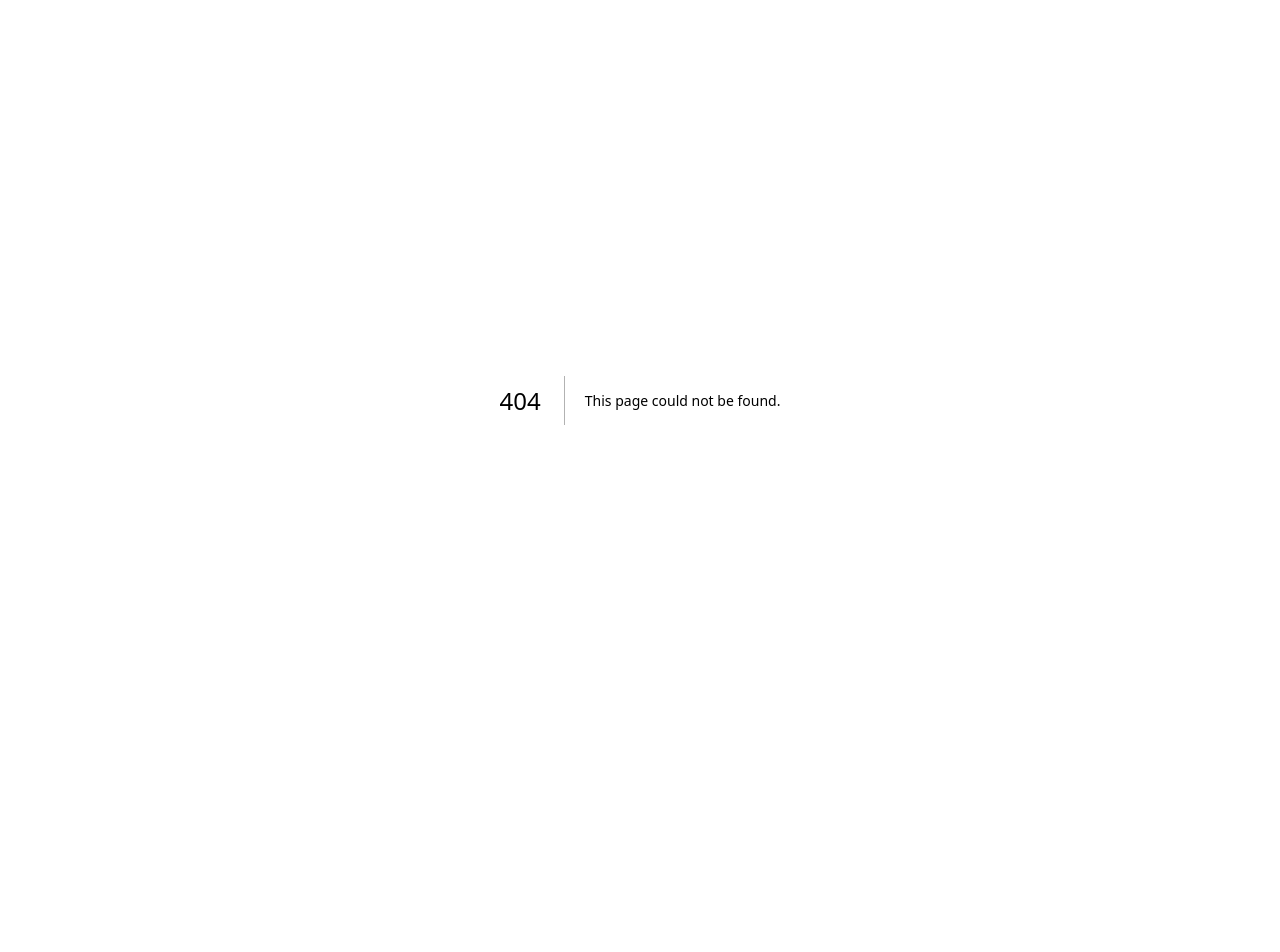
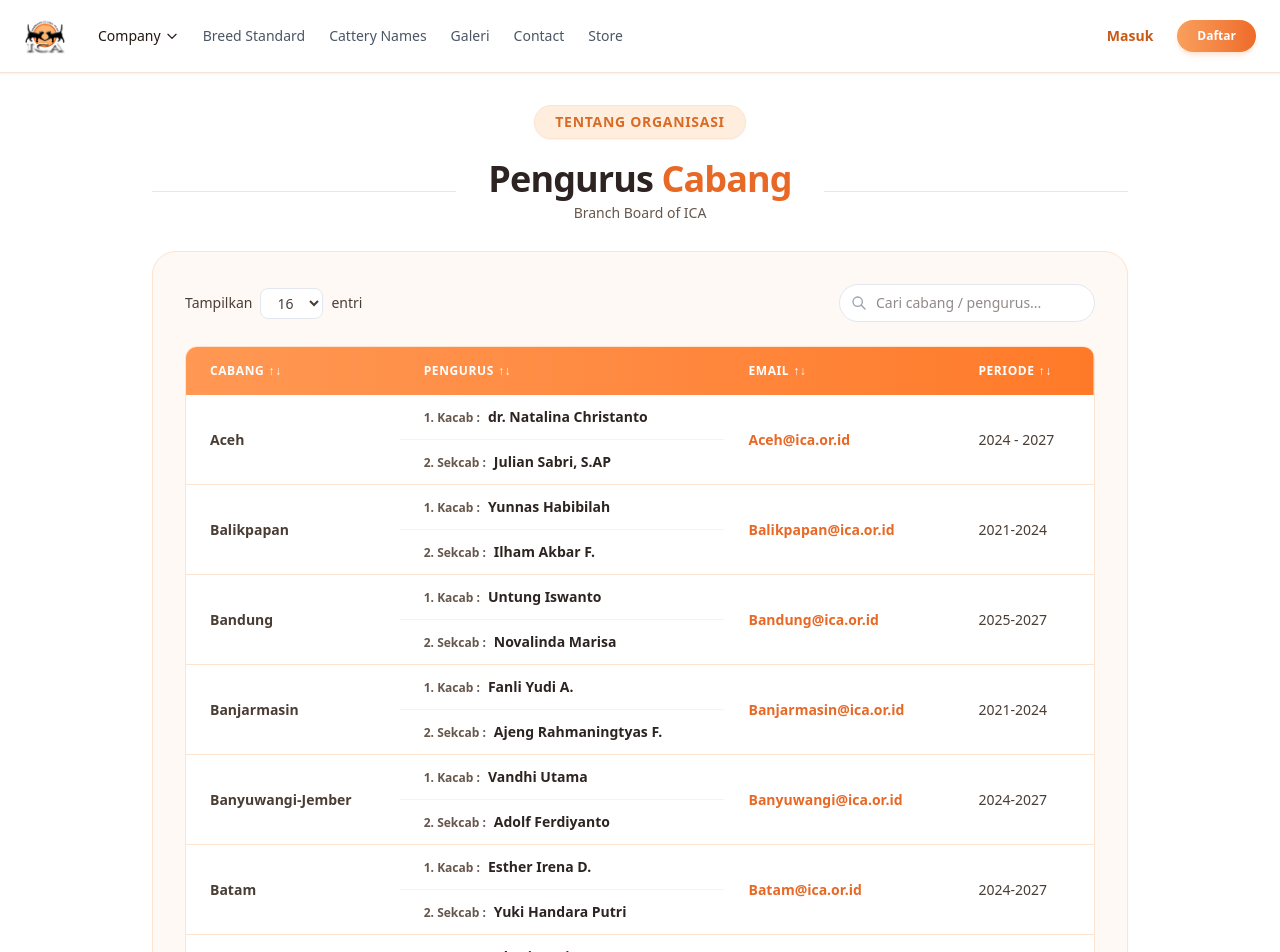
Before and after one commit to Riwriw-pnya/ica, a Next.js app: page /organisasi/cabang in a window 1280 px wide. Before the commit this address had no page. Shown: the top 952 px of the page. Before the commit the page ends 800 px from the top, so only its background shows below. Built offline with nearby package versions, Linux system fonts and the light colour scheme.

Commit message:
Cabang ICA

```diff
--- a/app/landing-page/components/Navbar.tsx
+++ b/app/landing-page/components/Navbar.tsx
@@ -88,7 +88,7 @@ export default function Navbar() {
                           <Link href="/organisasi/profil" className="block px-4 py-2 text-xs text-[#4A3D34] hover:bg-[#FFF6EC] hover:text-[#C85A17]">Profil & Sejarah</Link>
                           <Link href="/organisasi/pengawas" className="block px-4 py-2 text-xs text-[#4A3D34] hover:bg-[#FFF6EC] hover:text-[#C85A17]">Dewan Pengawas</Link>
                           <Link href="/organisasi/pusat" className="block px-4 py-2 text-xs text-[#4A3D34] hover:bg-[#FFF6EC] hover:text-[#C85A17]">Pengurus Pusat</Link>
-                          <Link href="#" className="block px-4 py-2 text-xs text-[#4A3D34] hover:bg-[#FFF6EC] hover:text-[#C85A17]">Cabang ICA</Link>
+                          <Link href="/organisasi/cabang" className="block px-4 py-2 text-xs text-[#4A3D34] hover:bg-[#FFF6EC] hover:text-[#C85A17]">Cabang ICA</Link>
                           <Link href="#" className="block px-4 py-2 text-xs text-[#4A3D34] hover:bg-[#FFF6EC] hover:text-[#C85A17]">Daftar Juri</Link>
                           <Link href="#" className="block px-4 py-2 text-xs text-[#4A3D34] hover:bg-[#FFF6EC] hover:text-[#C85A17]">Bank Info</Link>
                           <Link href="#" className="block px-4 py-2 text-xs text-[#4A3D34] hover:bg-[#FFF6EC] hover:text-[#C85A17]">Mail Hosting</Link>
--- /dev/null
+++ b/app/organisasi/cabang/page.tsx
@@ -0,0 +1,259 @@
+import Navbar from "@/app/landing-page/components/Navbar";
+import Footer from "@/app/landing-page/components/Footer";
+
+export default function PengurusCabangPage() {
+  const pengurusCabang = [
+    {
+      cabang: "Aceh",
+      kacab: "dr. Natalina Christanto",
+      sekcab: "Julian Sabri, S.AP",
+      email: "Aceh@ica.or.id",
+      periode: "2024 - 2027",
+    },
+    {
+      cabang: "Balikpapan",
+      kacab: "Yunnas Habibilah",
+      sekcab: "Ilham Akbar F.",
+      email: "Balikpapan@ica.or.id",
+      periode: "2021-2024",
+    },
+    {
+      cabang: "Bandung",
+      kacab: "Untung Iswanto",
+      sekcab: "Novalinda Marisa",
+      email: "Bandung@ica.or.id",
+      periode: "2025-2027",
+    },
+    {
+      cabang: "Banjarmasin",
+      kacab: "Fanli Yudi A.",
+      sekcab: "Ajeng Rahmaningtyas F.",
+      email: "Banjarmasin@ica.or.id",
+      periode: "2021-2024",
+    },
+    {
+      cabang: "Banyuwangi-Jember",
+      kacab: "Vandhi Utama",
+      sekcab: "Adolf Ferdiyanto",
+      email: "Banyuwangi@ica.or.id",
+      periode: "2024-2027",
+    },
+    {
+      cabang: "Batam",
+      kacab: "Esther Irena D.",
+      sekcab: "Yuki Handara Putri",
+      email: "Batam@ica.or.id",
+      periode: "2024-2027",
+    },
+    {
+      cabang: "Cirebon",
+      kacab: "Tohari Patrio N.",
+      sekcab: "Ema Mariasari",
+      email: "Cirebon@ica.or.id",
+      periode: "2024-2027",
+    },
+    {
+      cabang: "Denpasar",
+      kacab: "Drh. Reny Septyawati",
+      sekcab: "Ciptaning Probo Sukanti",
+      email: "Denpasar@ica.or.id",
+      periode: "2024-2027",
+    },
+    {
+      cabang: "Dumai",
+      kacab: "Fadhli Arifin",
+      sekcab: "Ecy Novemirata",
+      email: "Dumai@ica.or.id",
+      periode: "2022 - 2025",
+    },
+    {
+      cabang: "Gresik",
+      kacab: "Muhammad Farikhin",
+      sekcab: "Ina Fardiyahti, SE",
+      email: "Gresik@ica.or.id",
+      periode: "2024-2027",
+    },
+    {
+      cabang: "Jakarta",
+      kacab: "Yasier Anwar",
+      sekcab: "Nurina Hapsari",
+      email: "Jakarta@ica.or.id",
+      periode: "2022 - 2025",
+    },
+    {
+      cabang: "Jambi",
+      kacab: "Dindo Ariyando",
+      sekcab: "Ratih Wulandari",
+      email: "Jambi@ica.or.id",
+      periode: "2024-2027",
+    },
+    {
+      cabang: "Jogja",
+      kacab: "Helga Triasfida",
+      sekcab: "Hendra Dwi Saputra",
+      email: "Jogja@ica.or.id",
+      periode: "2024-2027",
+    },
+    {
+      cabang: "Lampung",
+      kacab: "Wawan Marlando, SH",
+      sekcab: "Asyifa Adinda Putri",
+      email: "Lampung@ica.or.id",
+      periode: "2023-2026",
+    },
+    {
+      cabang: "Makassar",
+      kacab: "Muh. Farihin Said",
+      sekcab: "Nurul Azizah A. Sunnari",
+      email: "makasar@ica.or.id",
+      periode: "2024-2027",
+    },
+    {
+      cabang: "Malang",
+      kacab: "Whysnu Priyohadi W.",
+      sekcab: "Wahyudi Nurul A.",
+      email: "Malang@ica.or.id",
+      periode: "2024-2027",
+    },
+  ];
+
+  return (
+    <div className="min-h-screen bg-white text-[#231812] font-sans flex flex-col justify-between">
+      <Navbar />
+
+      <main className="space-y-5 pb-24 pt-8">
+
+        {/* Badge Tentang Organisasi */}
+        <section className="max-w-6xl mx-auto px-7 text-center">
+          <span className="inline-block px-5 py-1.5 rounded-full bg-[#FFEEDD] border border-[#FDE4D0] text-[#D96B27] font-bold text-xs md:text-sm tracking-wider uppercase shadow-xs">
+            Tentang Organisasi
+          </span>
+        </section>
+
+        {/* Section Title: Pengurus Cabang */}
+        <section className="max-w-5xl mx-auto px-6">
+          <div className="flex items-center gap-4 sm:gap-8 justify-center">
+            <div className="flex-1 h-[1px] bg-[#E2E8F0]"></div>
+            <div className="text-center space-y-1">
+              <h2 className="text-2xl sm:text-4xl font-black tracking-tight">
+                <span className="text-[#2D2421]">Pengurus</span> <span className="text-[#E86826]">Cabang</span>
+              </h2>
+              <p className="text-xs sm:text-sm text-[#66564B] font-medium">
+                Branch Board of ICA
+              </p>
+            </div>
+            <div className="flex-1 h-[1px] bg-[#E2E8F0]"></div>
+          </div>
+        </section>
+
+        {/* Tabel Pengurus Cabang */}
+        <section className="max-w-5xl mx-auto px-6 pt-2">
+          <div className="bg-[#FFF9F5] border border-[#FDE4D0] rounded-3xl p-6 md:p-8 space-y-6 shadow-xs">
+
+            <div className="flex flex-col sm:flex-row justify-between items-start sm:items-center gap-4">
+              <div className="flex items-center gap-2 text-sm text-[#4A3D34]">
+                <span>Tampilkan</span>
+                <select className="border border-[#E2E8F0] rounded-lg px-3 py-1 bg-white focus:outline-none focus:border-[#E86826]">
+                  <option value={16}>16</option>
+                  <option value={25}>25</option>
+                  <option value={50}>50</option>
+                </select>
+                <span>entri</span>
+              </div>
+
+              <div className="relative w-full sm:w-64">
+                <input
+                  type="text"
+                  placeholder="Cari cabang / pengurus..."
+                  className="w-full bg-white border border-[#E2E8F0] rounded-full pl-9 pr-4 py-2 text-xs md:text-sm focus:outline-none focus:border-[#E86826]"
+                />
+                <svg xmlns="http://www.w3.org/2000/svg" className="w-4 h-4 text-gray-400 absolute left-3 top-1/2 -translate-y-1/2" fill="none" viewBox="0 0 24 24" stroke="currentColor">
+                  <path strokeLinecap="round" strokeLinejoin="round" strokeWidth={2} d="M21 21l-6-6m2-5a7 7 0 11-14 0 7 7 0 0114 0z" />
+                </svg>
+              </div>
+            </div>
+
+            <div className="overflow-x-auto rounded-xl border border-[#FDE4D0] bg-white">
+              <table className="w-full text-left text-sm">
+                <thead className="bg-gradient-to-r from-[#FF9853] to-[#FF7A28] text-white font-bold text-xs uppercase tracking-wider">
+                  <tr>
+                    <th className="py-4 px-6">
+                      <div className="flex items-center gap-1 cursor-pointer">
+                        Cabang <span>↑↓</span>
+                      </div>
+                    </th>
+                    <th className="py-4 px-6">
+                      <div className="flex items-center gap-1 cursor-pointer">
+                        Pengurus <span>↑↓</span>
+                      </div>
+                    </th>
+                    <th className="py-4 px-6">
+                      <div className="flex items-center gap-1 cursor-pointer">
+                        Email <span>↑↓</span>
+                      </div>
+                    </th>
+                    <th className="py-4 px-6">
+                      <div className="flex items-center gap-1 cursor-pointer">
+                        Periode <span>↑↓</span>
+                      </div>
+                    </th>
+                  </tr>
+                </thead>
+                <tbody className="divide-y divide-[#FDE4D0] text-[#4A3D34]">
+                  {pengurusCabang.map((item, index) => (
+                    <>
+                      {/* Baris 1: Cabang, Kacab, Email, Periode */}
+                      <tr key={`${index}-1`} className="hover:bg-[#FFF9F5] transition-colors">
+                        <td className="py-4 px-6 font-bold align-middle" rowSpan={2}>
+                          {item.cabang}
+                        </td>
+                        <td className="py-3 px-6 border-b border-[#FDE4D0]/50">
+                          <span className="text-[#66564B] text-xs font-semibold mr-2">1. Kacab :</span>
+                          <span className="font-bold text-[#2D2421]">{item.kacab}</span>
+                        </td>
+                        <td className="py-4 px-6 align-middle" rowSpan={2}>
+                          <span className="text-[#E86826] font-semibold">
+                            {item.email}
+                          </span>
+                        </td>
+                        <td className="py-4 px-6 align-middle font-medium" rowSpan={2}>
+                          {item.periode}
+                        </td>
+                      </tr>
+                      {/* Baris 2: Sekcab */}
+                      <tr key={`${index}-2`} className="hover:bg-[#FFF9F5] transition-colors">
+                        <td className="py-3 px-6">
+                          <span className="text-[#66564B] text-xs font-semibold mr-2">2. Sekcab :</span>
+                          <span className="font-bold text-[#2D2421]">{item.sekcab}</span>
+                        </td>
+                      </tr>
+                    </>
+                  ))}
+                </tbody>
+              </table>
+            </div>
+
+            <div className="flex flex-col sm:flex-row justify-between items-center gap-4 text-xs text-[#7C6A5D]">
+              <span>Menampilkan 1 sampai 16 dari 16 entri</span>
+              <div className="flex items-center gap-1">
+                <button className="w-8 h-8 flex items-center justify-center rounded-lg border border-gray-200 text-gray-400 disabled:opacity-50">
+                  &lt;
+                </button>
+                <button className="w-8 h-8 flex items-center justify-center rounded-lg bg-[#E86826] text-white font-bold">
+                  1
+                </button>
+                <button className="w-8 h-8 flex items-center justify-center rounded-lg border border-gray-200 text-[#4A3D34] hover:bg-gray-50">
+                  &gt;
+                </button>
+              </div>
+            </div>
+
+          </div>
+        </section>
+
+      </main>
+
+      <Footer />
+    </div>
+  );
+}
--- a/app/organisasi/pusat/page.tsx
+++ b/app/organisasi/pusat/page.tsx
@@ -40,7 +40,7 @@ export default function PengurusPusatPage() {
                 <span className="text-[#2D2421]">Pengurus</span> <span className="text-[#E86826]">Pusat</span>
               </h2>
               <p className="text-xs sm:text-sm text-[#66564B] font-medium">
-                Executive and Functionaries Board of ICA Periode / The Period 2024-2027
+                Executive and Functionaries Board of ICA (2024-2027)
               </p>
             </div>
             <div className="flex-1 h-[1px] bg-[#E2E8F0]"></div>
```
